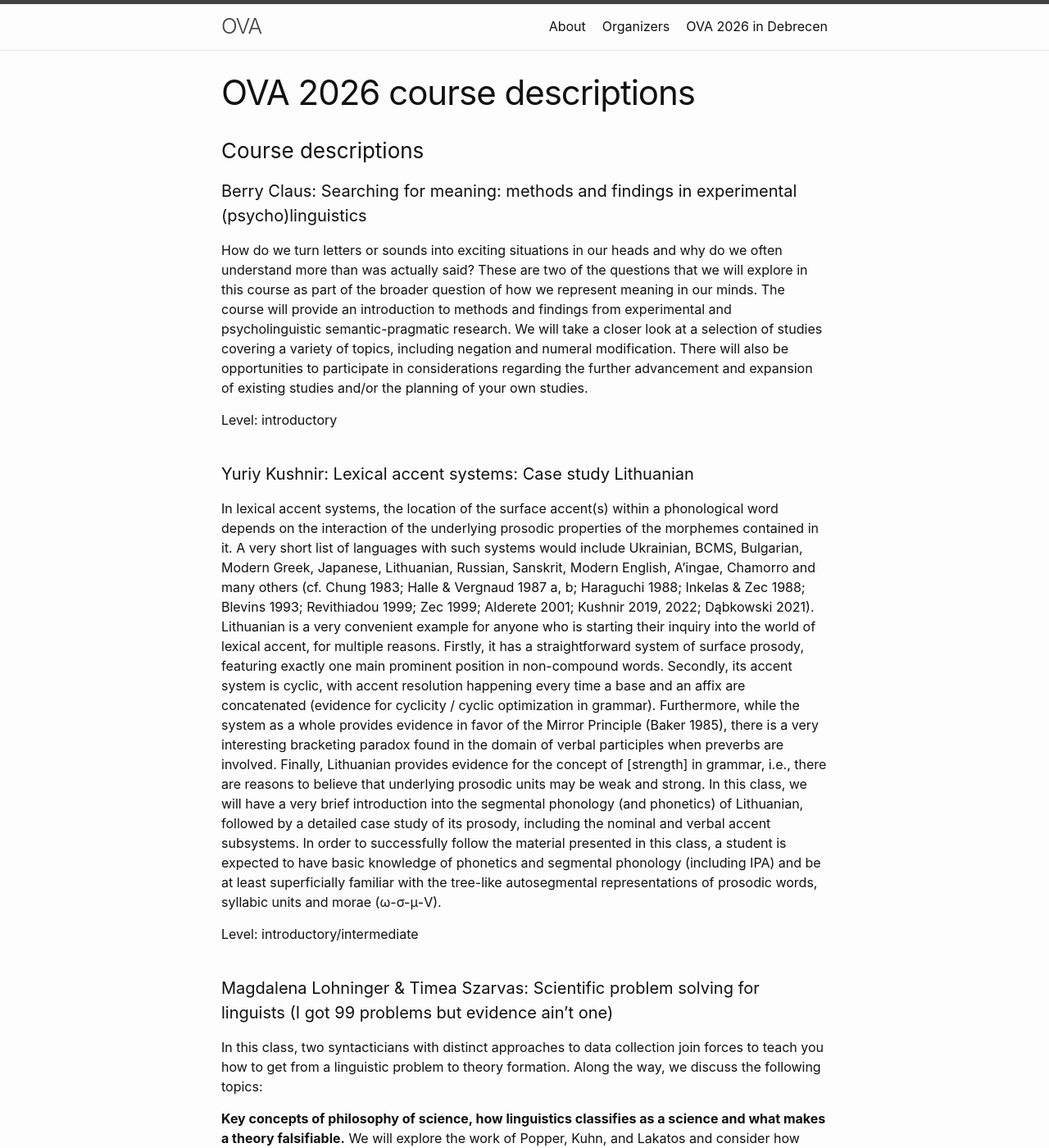
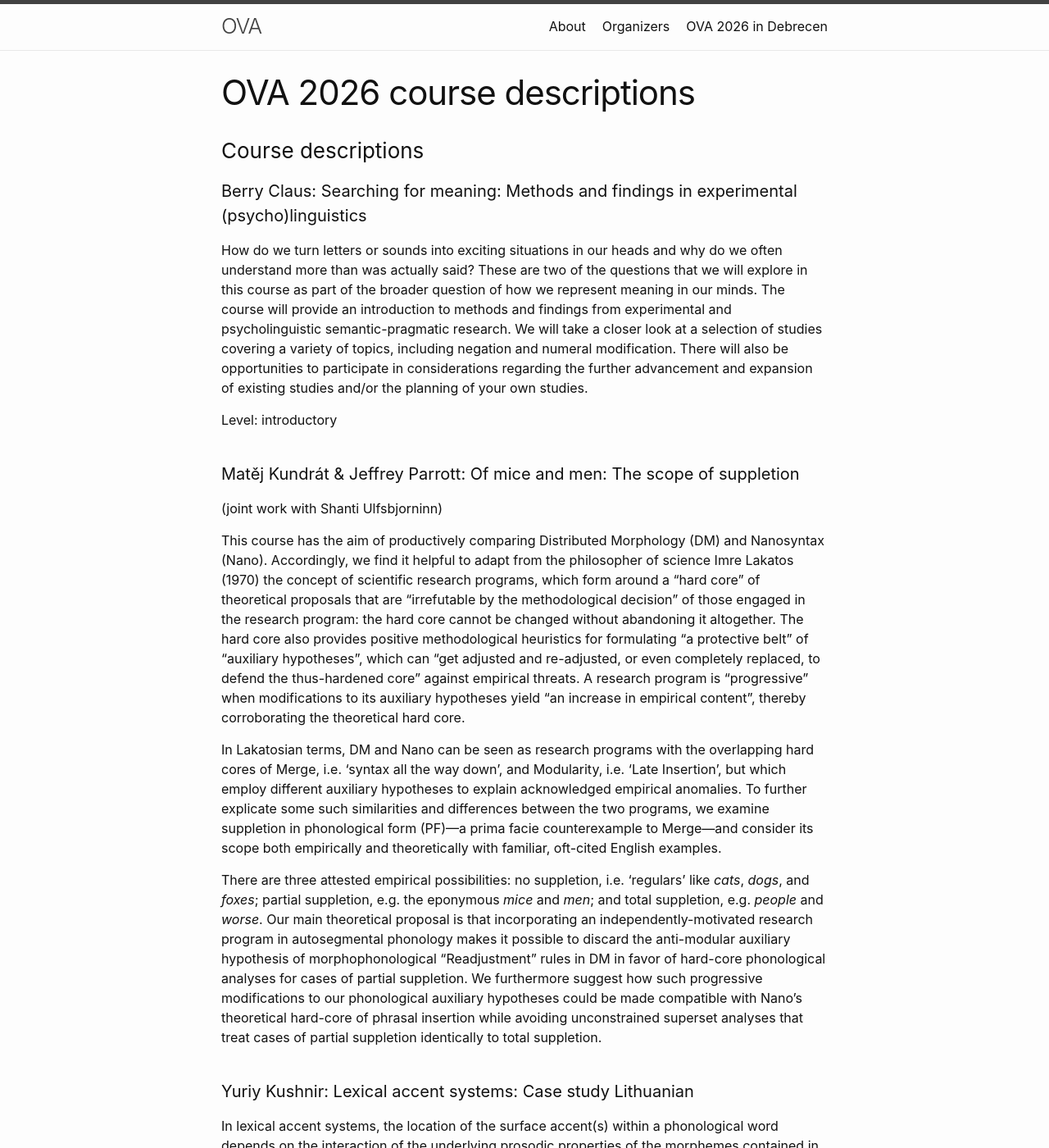
Before and after one commit to ovaschool/ovaschool.github.io, a Jekyll site: the page built from staticpages/ova2026-course-descriptions.markdown, in a window 1280 px wide and 1400 px high. Shown: the whole window at 82% size. Built offline with Jekyll 4.4.1, drawn with Linux system fonts in a browser that asks for light colours.

Commit message:
Update ova2026-course-descriptions.markdown

```diff
--- a/staticpages/ova2026-course-descriptions.markdown
+++ b/staticpages/ova2026-course-descriptions.markdown
@@ -7,11 +7,21 @@ exclude: true
 
 ### Course descriptions<br/>
 
-#### Berry Claus: Searching for meaning: methods and findings in experimental (psycho)linguistics
+#### Berry Claus: Searching for meaning: Methods and findings in experimental (psycho)linguistics
 
 How do we turn letters or sounds into exciting situations in our heads and why do we often understand more than was actually said? These are two of the questions that we will explore in this course as part of the broader question of how we represent meaning in our minds. The course will provide an introduction to methods and findings from experimental and psycholinguistic semantic-pragmatic research. We will take a closer look at a selection of studies covering a variety of topics, including negation and numeral modification. There will also be opportunities to participate in considerations regarding the further advancement and expansion of existing studies and/or the planning of your own studies.
 
 Level: introductory<br/><br/>
+
+#### Matěj Kundrát & Jeffrey Parrott: Of mice and men: The scope of suppletion
+
+(joint work with Shanti Ulfsbjorninn)
+
+This course has the aim of productively comparing Distributed Morphology (DM) and Nanosyntax (Nano). Accordingly, we find it helpful to adapt from the philosopher of science Imre Lakatos (1970) the concept of scientific research programs, which form around a “hard core” of theoretical proposals that are “irrefutable by the methodological decision” of those engaged in the research program: the hard core cannot be changed without abandoning it altogether. The hard core also provides positive methodological heuristics for formulating “a protective belt” of “auxiliary hypotheses”, which can “get adjusted and re-adjusted, or even completely replaced, to defend the thus-hardened core” against empirical threats. A research program is “progressive” when modifications to its auxiliary hypotheses yield “an increase in empirical content”, thereby corroborating the theoretical hard core.
+
+In Lakatosian terms, DM and Nano can be seen as research programs with the overlapping hard cores of Merge, i.e. ‘syntax all the way down’, and Modularity, i.e. ‘Late Insertion’, but which employ different auxiliary hypotheses to explain acknowledged empirical anomalies. To further explicate some such similarities and differences between the two programs, we examine suppletion in phonological form (PF)—a prima facie counterexample to Merge—and consider its scope both empirically and theoretically with familiar, oft-cited English examples.
+
+There are three attested empirical possibilities: no suppletion, i.e. ‘regulars’ like *cats*, *dogs*, and *foxes*; partial suppletion, e.g. the eponymous *mice* and *men*; and total suppletion, e.g. *people* and *worse*. Our main theoretical proposal is that incorporating an independently-motivated research program in autosegmental phonology makes it possible to discard the anti-modular auxiliary hypothesis of morphophonological “Readjustment” rules in DM in favor of hard-core phonological analyses for cases of partial suppletion. We furthermore suggest how such progressive modifications to our phonological auxiliary hypotheses could be made compatible with Nano’s theoretical hard-core of phrasal insertion while avoiding unconstrained superset analyses that treat cases of partial suppletion identically to total suppletion.<br/><br/>
 
 #### Yuriy Kushnir: Lexical accent systems: Case study Lithuanian
 
```
